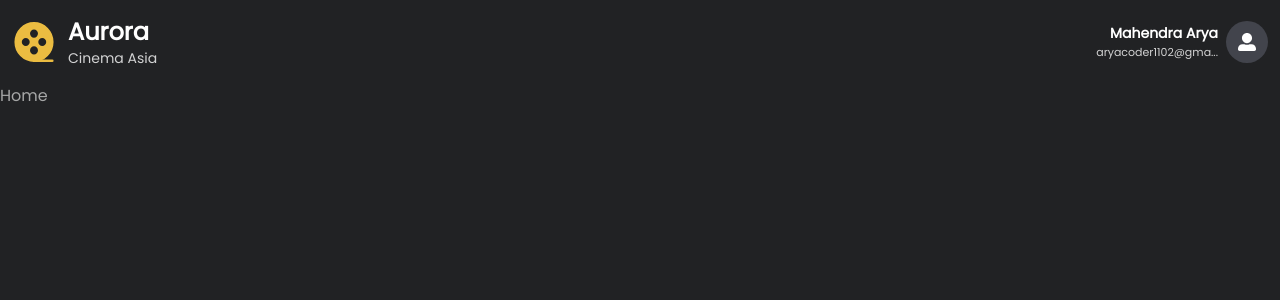
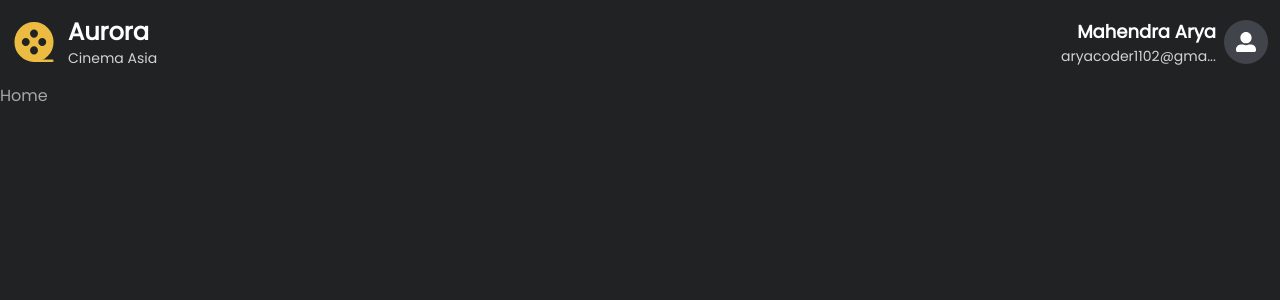
Before and after one commit to aryndraa/timedoor-academy-final-project, a Next.js app: page / in a window 1280 px wide. Shown: the top 300 px of the page. Built offline with nearby package versions, Linux system fonts and the light colour scheme.

Commit message:
dekstop guest link

```diff
--- a/app/components/GuestLink.js
+++ b/app/components/GuestLink.js
@@ -4,10 +4,10 @@ export const GuestLink = () => {
   return (
     <div className="flex items-center gap-2">
       <div className="text-right text-white">
-        <h2 className="text-sm leading-[1.5] font-semibold">Mahendra Arya</h2>
-        <p className="text-[11px] text-white/80">aryacoder1102@gma...</p>
+        <h2 className="text-sm lg:text-lg leading-[1.5] font-semibold">Mahendra Arya</h2>
+        <p className="text-[11px] lg:text-sm text-white/80">aryacoder1102@gma...</p>
       </div>
-      <div className="p-3 text-lg bg-dark-100 text-white rounded-full">
+      <div className="p-3 text-lg lg:text-xl bg-dark-100 text-white rounded-full">
         <FaUserAlt/>
       </div>
     </div>
```
